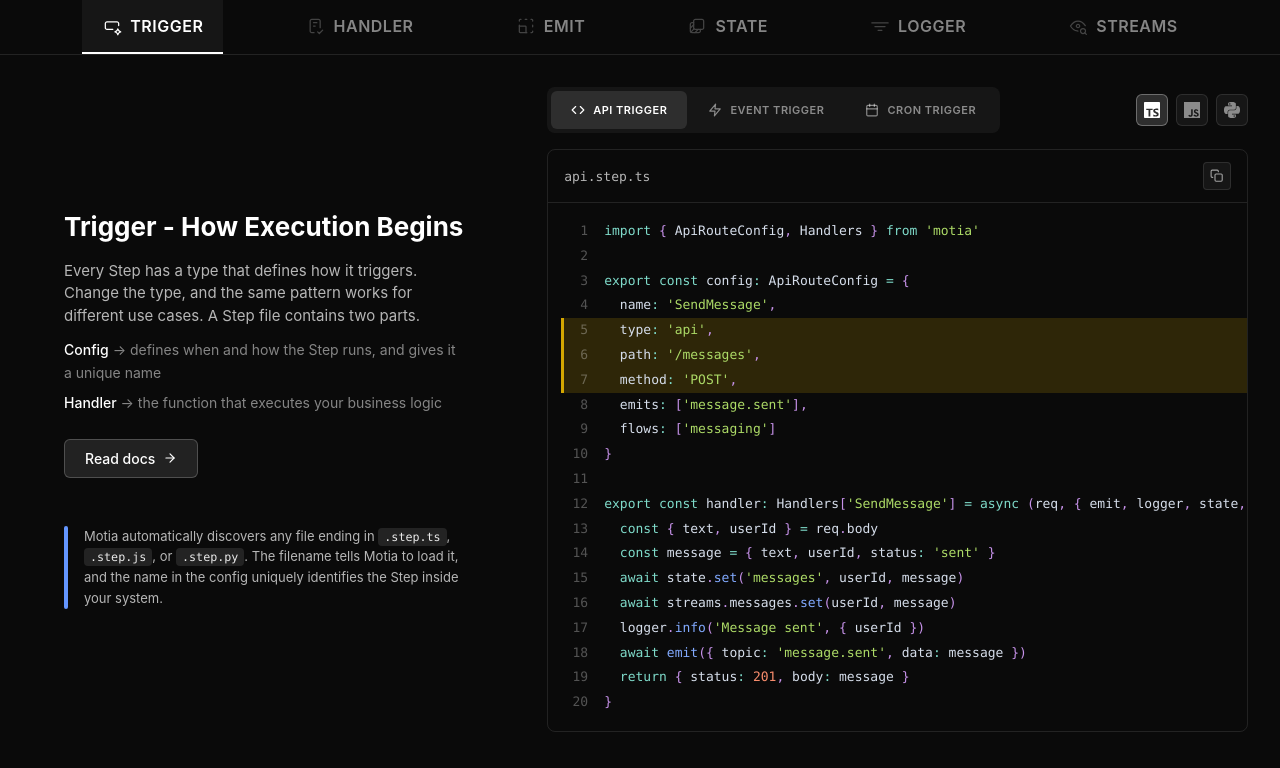
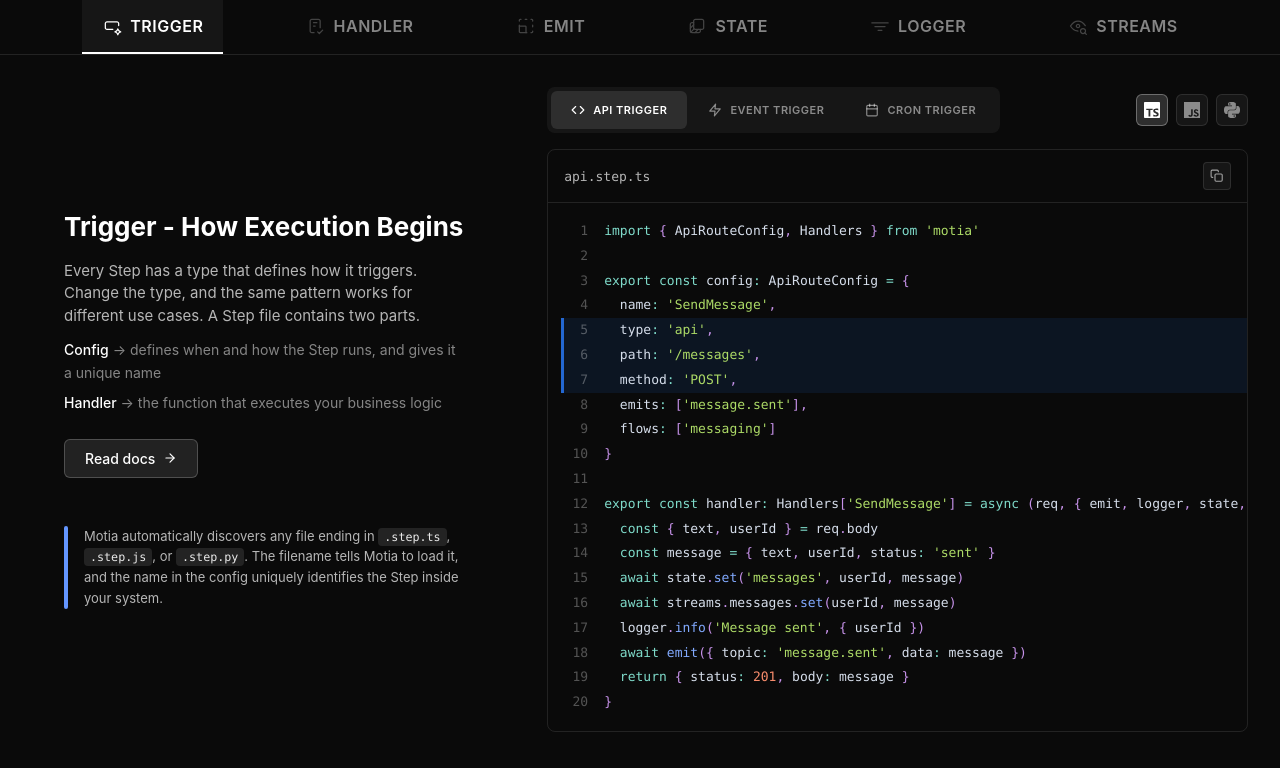
Before and after one commit to Yashank18/motia-widget, a React (Vite) app: page / in a window 1280 px wide. Shown: the top 768 px of the page. Built offline with nearby package versions, Linux system fonts and the light colour scheme.

Commit message:
code highlight

```diff
--- a/src/components/CodeDisplay.css
+++ b/src/components/CodeDisplay.css
@@ -85,8 +85,8 @@
 }
 
 .step-code-line.step-highlight-line {
-    background: rgba(255, 200, 0, 0.15);
-    border-left: 3px solid rgba(255, 200, 0, 0.8);
+    background: rgba(43, 125, 255, 0.1);
+    border-left: 3px solid rgba(43, 125, 255, 0.8);
     margin-left: -3px;
 }
 
```
